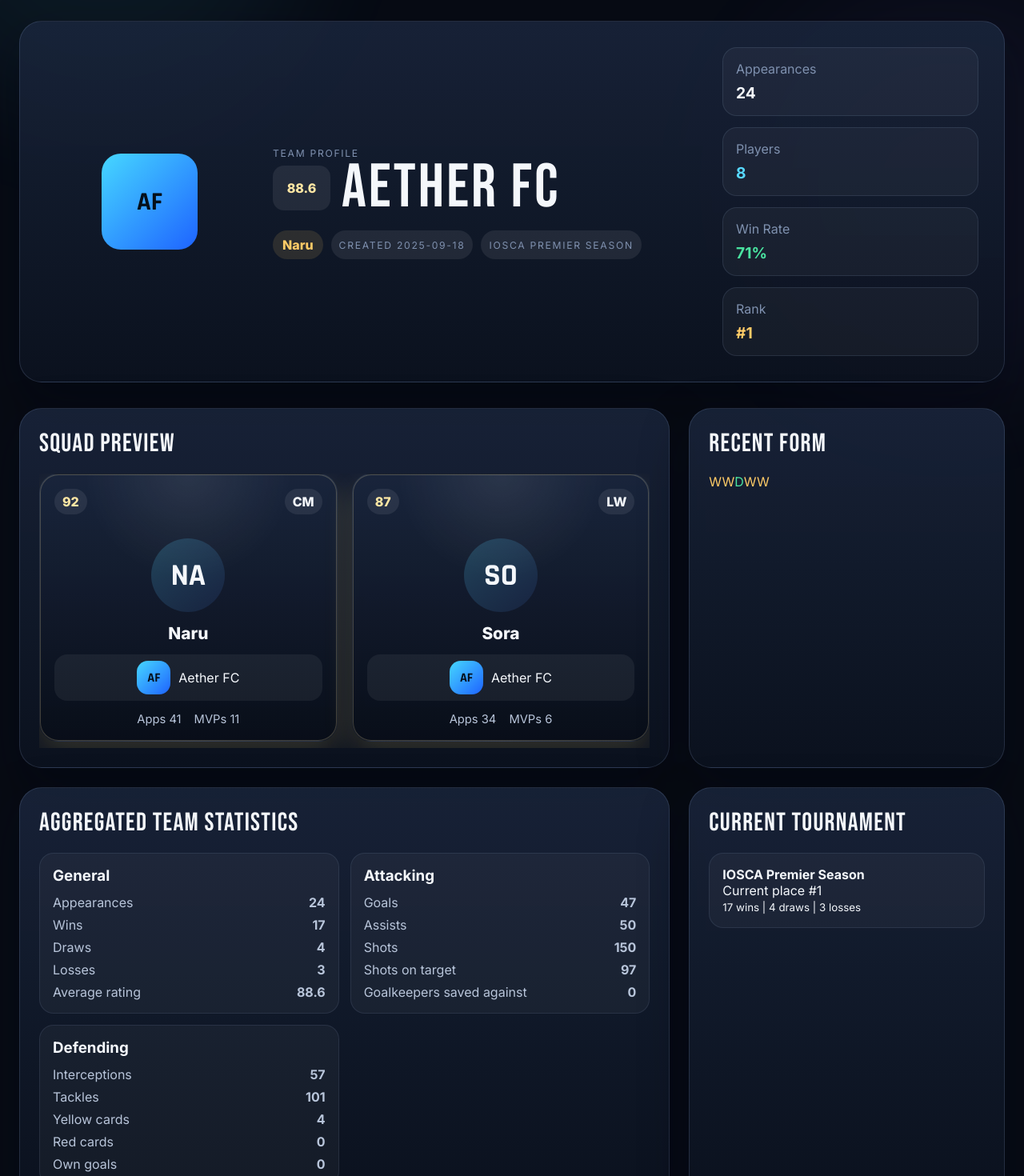
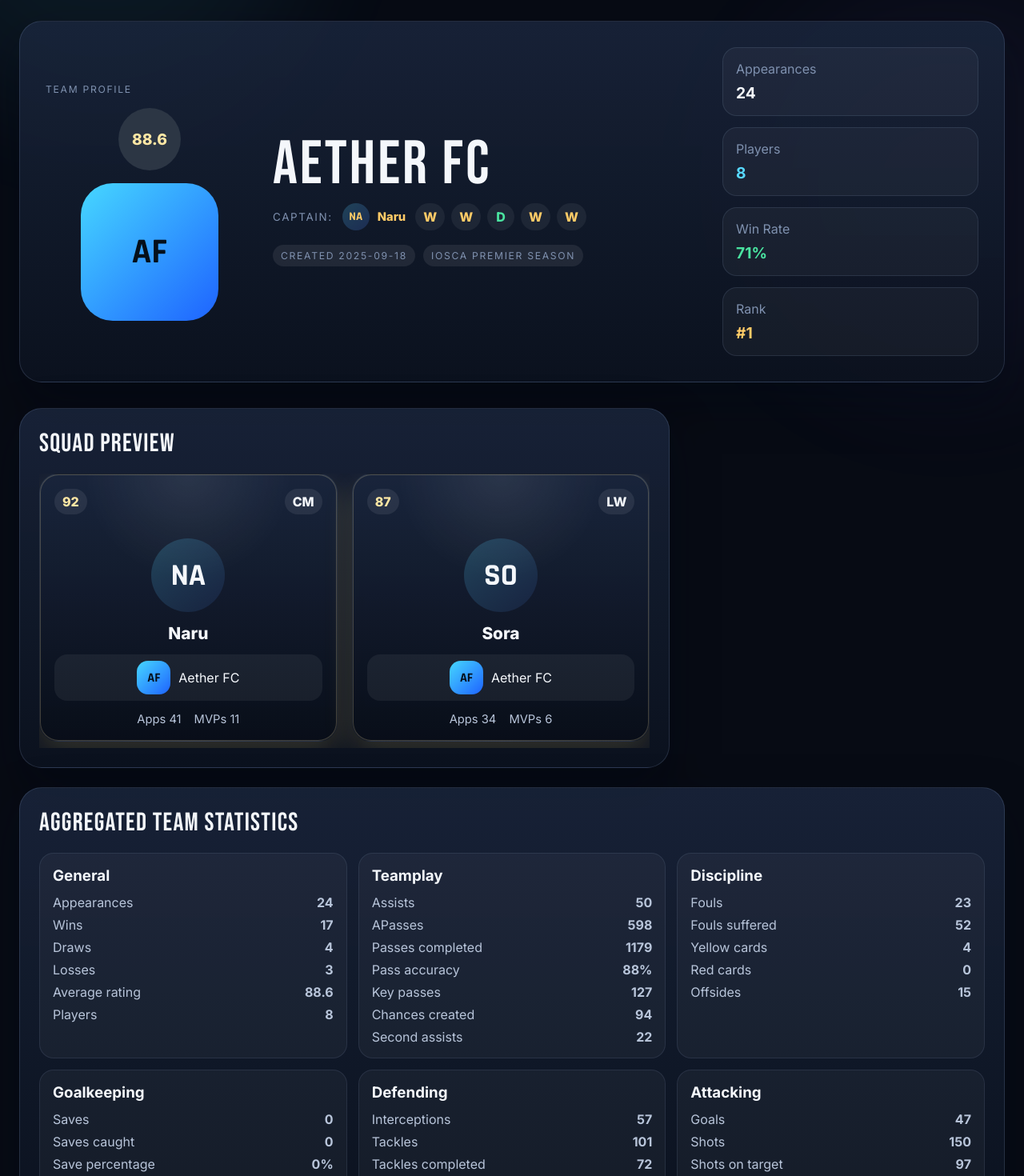
Before and after one commit to ramymomo20/exhub.github.io, a React app in the folder frontend/: page /#/teams/aether-fc in a window 1280 px wide. Shown: the part 180-1650 px from the top of the page at 80% size. Built offline with nearby package versions, Linux system fonts and the light colour scheme; the HTML template or start-up script is replaced by a standard one.

Commit message:
i hate websites

```diff
--- a/frontend/src/index.css
+++ b/frontend/src/index.css
@@ -202,6 +202,7 @@ h1, h2, h3, p, strong, span, small, a {
 
 .dashboard-grid { display: grid; grid-template-columns: repeat(3, minmax(0, 1fr)); gap: 24px; }
 .span-two { grid-column: span 2; }
+.span-full { grid-column: 1 / -1; }
 .horizontal-rail { display: grid; grid-auto-flow: column; grid-auto-columns: minmax(220px, 1fr); gap: 18px; overflow-x: auto; padding-bottom: 8px; }
 .player-card, .team-card, .match-card, .tournament-card, .media-card { transition: transform 180ms ease, border-color 180ms ease, box-shadow 180ms ease; }
 .player-card:hover, .team-card:hover, .match-card:hover, .tournament-card:hover, .media-card:hover { transform: translateY(-4px); border-color: var(--line-strong); }
@@ -725,6 +726,15 @@ th { color: var(--text-faint); font-weight: 600; }
   min-height: 100%;
 }
 
+.match-detail-layout {
+  align-items: start;
+}
+
+.match-detail-rail {
+  display: grid;
+  gap: 24px;
+}
+
 .match-hero-expanded {
   display: grid;
   gap: 18px;
@@ -748,6 +758,10 @@ th { color: var(--text-faint); font-weight: 600; }
   gap: 14px;
 }
 
+.hero-team-block {
+  display: flex;
+}
+
 .hero-team-block-right {
   justify-content: end;
 }
@@ -758,13 +772,24 @@ th { color: var(--text-faint); font-weight: 600; }
 }
 
 .event-stack-row {
-  display: flex;
-  justify-content: space-between;
+  display: grid;
+  grid-template-columns: minmax(0, 1fr) auto;
   gap: 12px;
   align-items: center;
   padding: 10px 12px;
   border-radius: 16px;
   background: rgba(255, 255, 255, 0.04);
+}
+
+.event-stack-player {
+  min-width: 0;
+}
+
+.event-stack-player strong {
+  display: block;
+  white-space: nowrap;
+  overflow: hidden;
+  text-overflow: ellipsis;
 }
 
 .event-stack-events {
@@ -804,7 +829,7 @@ th { color: var(--text-faint); font-weight: 600; }
 
 .mvp-summary-grid {
   display: grid;
-  grid-template-columns: repeat(3, minmax(0, 1fr));
+  grid-template-columns: 1fr;
   gap: 12px;
 }
 
@@ -823,6 +848,8 @@ th { color: var(--text-faint); font-weight: 600; }
 .highlights-list {
   display: grid;
   gap: 10px;
+  max-height: 560px;
+  overflow-y: auto;
 }
 
 .highlight-row {
@@ -1007,9 +1034,18 @@ th { color: var(--text-faint); font-weight: 600; }
   grid-template-columns: 260px minmax(0, 1fr) 320px;
 }
 
+.profile-portrait-column {
+  display: grid;
+  justify-items: center;
+  align-content: start;
+}
+
 .profile-top-badges {
-  display: flex;
+  display: grid;
+  grid-auto-flow: column;
   justify-content: center;
+  justify-items: center;
+  width: 100%;
   gap: 12px;
   margin-bottom: 14px;
 }
@@ -1022,6 +1058,10 @@ th { color: var(--text-faint); font-weight: 600; }
   justify-content: center;
   border-radius: 999px;
   background: rgba(47, 57, 72, 0.9);
+}
+
+.profile-center {
+  align-self: center;
 }
 
 .profile-position-badge {
@@ -1045,13 +1085,45 @@ th { color: var(--text-faint); font-weight: 600; }
 
 .activity-map {
   display: grid;
-  grid-template-columns: repeat(6, minmax(0, 1fr));
   gap: 8px;
+}
+
+.activity-map-shell {
+  display: grid;
+  gap: 14px;
+}
+
+.activity-map-legend {
+  display: flex;
+  align-items: center;
+  justify-content: space-between;
+  gap: 12px;
+  color: var(--text-faint);
+  font-size: 0.88rem;
+}
+
+.activity-map-legend-scale {
+  display: flex;
+  gap: 8px;
+}
+
+.activity-map-scroll {
+  overflow-x: auto;
+  padding-bottom: 8px;
+}
+
+.activity-map-year {
+  display: grid;
+  grid-auto-flow: column;
+  grid-template-rows: repeat(7, 14px);
+  grid-auto-columns: 14px;
+  gap: 6px;
+  min-width: max-content;
 }
 
 .activity-cell {
   aspect-ratio: 1 / 1;
-  border-radius: 8px;
+  border-radius: 4px;
   background: rgba(255, 255, 255, 0.05);
 }
 
@@ -1062,7 +1134,7 @@ th { color: var(--text-faint); font-weight: 600; }
 .activity-cell.level-5 { background: rgba(255, 203, 103, 0.48); }
 
 .stats-section-grid {
-  grid-template-columns: repeat(2, minmax(0, 1fr));
+  grid-template-columns: repeat(3, minmax(0, 1fr));
 }
 
 .stats-section-card h3 {
@@ -1104,16 +1176,69 @@ th { color: var(--text-faint); font-weight: 600; }
   font-weight: 800;
 }
 
+.team-hero-crest {
+  display: grid;
+  justify-items: center;
+  align-content: start;
+  gap: 16px;
+}
+
 .team-hero-crest-large .crest-large {
-  width: 120px;
-  height: 120px;
-  font-size: 2rem;
+  width: 172px;
+  height: 172px;
+  border-radius: 40px;
+  font-size: 2.75rem;
 }
 
 .team-profile-title-row {
   display: flex;
   align-items: center;
   gap: 14px;
+}
+
+.team-hero-eyebrow {
+  justify-self: start;
+  width: 100%;
+}
+
+.team-profile-rating-badge {
+  min-width: 78px;
+  min-height: 78px;
+  font-size: 1.2rem;
+}
+
+.team-profile-meta-row {
+  display: flex;
+  align-items: center;
+  gap: 12px;
+  flex-wrap: wrap;
+  margin-top: 12px;
+}
+
+.captain-label {
+  color: var(--text-faint);
+  font-size: 0.84rem;
+  letter-spacing: 0.12em;
+}
+
+.team-profile-meta-row .player-inline-link {
+  font-weight: 800;
+  color: var(--gold);
+}
+
+.form-pills {
+  display: flex;
+  flex-wrap: wrap;
+  gap: 8px;
+}
+
+.form-pill {
+  min-width: 34px;
+  padding: 7px 10px;
+  border-radius: 999px;
+  text-align: center;
+  font-weight: 800;
+  background: rgba(255, 255, 255, 0.06);
 }
 
 .category-pill-row {
@@ -1222,9 +1347,12 @@ th { color: var(--text-faint); font-weight: 600; }
   .team-hero-reworked,
   .lineups-grid,
   .shot-zones-grid,
-  .stats-section-grid,
   .record-link-list {
     grid-template-columns: 1fr;
+  }
+
+  .stats-section-grid {
+    grid-template-columns: repeat(2, minmax(0, 1fr));
   }
 
   .scoreboard-expanded {
@@ -1299,12 +1427,17 @@ th { color: var(--text-faint); font-weight: 600; }
     font-size: 0.74rem;
   }
 
-  .activity-map {
-    grid-template-columns: repeat(4, minmax(0, 1fr));
+  .activity-map-legend {
+    align-items: flex-start;
+    flex-direction: column;
   }
 
   .filter-bar-teams,
   .filter-bar-matches {
     grid-template-columns: 1fr;
   }
+
+  .stats-section-grid {
+    grid-template-columns: 1fr;
+  }
 }
--- a/frontend/src/pages/PlayerProfilePage.jsx
+++ b/frontend/src/pages/PlayerProfilePage.jsx
@@ -59,14 +59,10 @@ export function PlayerProfilePage() {
         </Widget>
 
         <Widget title="Activity Map">
-          <div className="activity-map">
-            {player.activity.map((value, index) => (
-              <span key={`${value}-${index}`} className={`activity-cell level-${Math.min(value, 5)}`} />
-            ))}
-          </div>
+          <ActivityMap values={player.activity} />
         </Widget>
 
-        <Widget title="Statistics" className="span-two">
+        <Widget title="Statistics" className="span-full">
           <div className="stats-section-grid">
             <StatSection title="General" items={[
               ['Appearances', player.stats.appearances],
@@ -166,6 +162,55 @@ export function PlayerProfilePage() {
   )
 }
 
+function ActivityMap({ values }) {
+  const cells = buildActivityCells(values)
+
+  return (
+    <div className="activity-map-shell">
+      <div className="activity-map-legend">
+        <span>Low</span>
+        <div className="activity-map-legend-scale">
+          {[0, 1, 2, 3, 4, 5].map((value) => (
+            <span key={value} className={`activity-cell level-${value}`} />
+          ))}
+        </div>
+        <span>High</span>
+      </div>
+
+      <div className="activity-map-scroll">
+        <div className="activity-map-year">
+          {cells.map((cell) => (
+            <span
+              key={cell.date}
+              className={`activity-cell level-${cell.level}`}
+              title={`${cell.label}: ${cell.value} matches`}
+              aria-label={`${cell.label}: ${cell.value} matches`}
+            />
+          ))}
+        </div>
+      </div>
+    </div>
+  )
+}
+
+function buildActivityCells(values) {
+  const base = Array.isArray(values) && values.length ? values : [0]
+  const start = new Date('2026-01-01T00:00:00')
+
+  return Array.from({ length: 365 }, (_, index) => {
+    const date = new Date(start)
+    date.setDate(start.getDate() + index)
+    const value = base[index % base.length]
+
+    return {
+      date: date.toISOString().slice(0, 10),
+      label: date.toLocaleDateString('en-US', { month: 'short', day: 'numeric', year: 'numeric' }),
+      value,
+      level: Math.min(Math.max(value, 0), 5),
+    }
+  })
+}
+
 function StatSection({ title, items }) {
   return (
     <div className="stats-section-card">
--- a/frontend/src/pages/TeamProfilePage.jsx
+++ b/frontend/src/pages/TeamProfilePage.jsx
@@ -1,6 +1,6 @@
-import { Navigate, useParams } from 'react-router-dom'
-import { Crest, FormPills, PageTrail, PlayerBadge, StatChip, Widget } from '../components/ui'
-import { getTeamById, listMatchesByTeamId, listPlayersByTeamId, listTournaments } from '../data/repository'
+import { Link, Navigate, useParams } from 'react-router-dom'
+import { Crest, FormPills, PageTrail, PlayerBadge, PlayerInlineLink, StatChip, Widget } from '../components/ui'
+import { getPlayerById, getTeamById, listMatchesByTeamId, listPlayersByTeamId, listTournaments } from '../data/repository'
 import { getRatingToneClass } from '../utils/rating'
 
 export function TeamProfilePage() {
@@ -14,6 +14,8 @@ export function TeamProfilePage() {
   const squad = listPlayersByTeamId(team.id)
   const recent = listMatchesByTeamId(team.id).slice(0, 5)
   const latestTournament = listTournaments().find((tournament) => tournament.id === 'iosca-premier-season')
+  const aggregated = buildTeamStatistics(squad)
+  const captain = getPlayerById(squad.find((player) => player.name === team.captain)?.id ?? '')
 
   return (
     <div className="page-stack">
@@ -21,16 +23,20 @@ export function TeamProfilePage() {
 
       <section className="team-hero card team-hero-reworked">
         <div className="team-hero-crest team-hero-crest-large">
+          <span className="eyebrow team-hero-eyebrow">Team Profile</span>
+          <span className={`profile-big-badge team-profile-rating-badge ${getRatingToneClass(team.avgRating)}`}>{team.avgRating.toFixed(1)}</span>
           <Crest teamId={team.id} large />
         </div>
         <div className="team-hero-copy">
-          <span className="eyebrow">Team Profile</span>
           <div className="team-profile-title-row">
-            <span className={`team-rating-badge team-rating-badge-large ${getRatingToneClass(team.avgRating)}`}>{team.avgRating.toFixed(1)}</span>
             <h1>{team.name}</h1>
           </div>
+          <div className="team-profile-meta-row">
+            <span className="captain-label">CAPTAIN:</span>
+            {captain ? <PlayerInlineLink playerId={captain.id} compact /> : <span className="captain-highlight">{team.captain}</span>}
+            <FormPills values={team.form} />
+          </div>
           <div className="profile-badges">
-            <span className="captain-highlight">{team.captain}</span>
             <span className="tag">Created {team.createdOn}</span>
             <span className="tag">{team.competition}</span>
           </div>
@@ -52,11 +58,7 @@ export function TeamProfilePage() {
           </div>
         </Widget>
 
-        <Widget title="Recent Form">
-          <FormPills values={team.form} />
-        </Widget>
-
-        <Widget title="Aggregated Team Statistics" className="span-two">
+        <Widget title="Aggregated Team Statistics" className="span-full">
           <div className="stats-section-grid">
             <TeamStatSection title="General" items={[
               ['Appearances', team.appearances],
@@ -64,20 +66,44 @@ export function TeamProfilePage() {
               ['Draws', team.draws],
               ['Losses', team.losses],
               ['Average rating', team.avgRating.toFixed(1)],
+              ['Players', team.playerCount],
+            ]} />
+            <TeamStatSection title="Teamplay" items={[
+              ['Assists', aggregated.assists],
+              ['APasses', aggregated.apasses],
+              ['Passes completed', aggregated.passesCompleted],
+              ['Pass accuracy', `${aggregated.passAccuracy}%`],
+              ['Key passes', aggregated.keyPasses],
+              ['Chances created', aggregated.chancesCreated],
+              ['Second assists', aggregated.secondAssists],
+            ]} />
+            <TeamStatSection title="Discipline" items={[
+              ['Fouls', aggregated.fouls],
+              ['Fouls suffered', aggregated.foulsSuffered],
+              ['Yellow cards', aggregated.yellowCards],
+              ['Red cards', aggregated.redCards],
+              ['Offsides', aggregated.offsides],
+            ]} />
+            <TeamStatSection title="Goalkeeping" items={[
+              ['Saves', aggregated.saves],
+              ['Saves caught', aggregated.savesCaught],
+              ['Save percentage', `${aggregated.savePercentage}%`],
+              ['Goals conceded', aggregated.goalsConceded],
+              ['Own goals', aggregated.ownGoals],
+            ]} />
+            <TeamStatSection title="Defending" items={[
+              ['Interceptions', aggregated.interceptions],
+              ['Tackles', aggregated.tackles],
+              ['Tackles completed', aggregated.tacklesCompleted],
+              ['Tackle accuracy', `${aggregated.tackleAccuracy}%`],
+              ['Average distance ran', `${aggregated.distanceRan} km`],
             ]} />
             <TeamStatSection title="Attacking" items={[
-              ['Goals', squad.reduce((sum, player) => sum + player.stats.goals, 0)],
-              ['Assists', squad.reduce((sum, player) => sum + player.stats.assists, 0)],
-              ['Shots', squad.reduce((sum, player) => sum + player.stats.shots, 0)],
-              ['Shots on target', squad.reduce((sum, player) => sum + player.stats.shotsOnTarget, 0)],
-              ['Goalkeepers saved against', 0],
-            ]} />
-            <TeamStatSection title="Defending" items={[
-              ['Interceptions', squad.reduce((sum, player) => sum + player.stats.interceptions, 0)],
-              ['Tackles', squad.reduce((sum, player) => sum + player.stats.tackles, 0)],
-              ['Yellow cards', squad.reduce((sum, player) => sum + player.stats.yellowCards, 0)],
-              ['Red cards', squad.reduce((sum, player) => sum + player.stats.redCards, 0)],
-              ['Own goals', squad.reduce((sum, player) => sum + player.stats.ownGoals, 0)],
+              ['Goals', aggregated.goals],
+              ['Shots', aggregated.shots],
+              ['Shots on target', aggregated.shotsOnTarget],
+              ['Shot accuracy', `${aggregated.shotAccuracy}%`],
+              ['Goals per game', aggregated.goalsPerGame],
             ]} />
           </div>
         </Widget>
@@ -93,7 +119,7 @@ export function TeamProfilePage() {
         <Widget title="Recent Matches" className="span-two">
           <div className="results-stack">
             {recent.map((match) => (
-              <div key={match.id} className="log-card">
+              <Link key={match.id} className="log-card log-card-link" to={`/matches/${match.id}`}>
                 <div>
                   <strong>{match.competition}</strong>
                   <p>{match.date} | {match.time}</p>
@@ -101,9 +127,9 @@ export function TeamProfilePage() {
                 <div className="log-card-score">{match.homeScore} : {match.awayScore}</div>
                 <div>
                   <strong>MVP</strong>
-                  <p>{match.mvpId}</p>
+                  {getPlayerById(match.mvpId) ? <PlayerInlineLink playerId={match.mvpId} compact /> : <p>{match.mvpId}</p>}
                 </div>
-              </div>
+              </Link>
             ))}
           </div>
         </Widget>
@@ -127,6 +153,51 @@ export function TeamProfilePage() {
   )
 }
 
+function buildTeamStatistics(squad) {
+  const totals = squad.reduce((accumulator, player) => {
+    Object.entries(player.stats).forEach(([key, value]) => {
+      if (typeof value === 'number') {
+        accumulator[key] = (accumulator[key] ?? 0) + value
+      }
+    })
+
+    return accumulator
+  }, {})
+
+  const playersCount = squad.length || 1
+  const appearances = totals.appearances || 1
+
+  return {
+    assists: totals.assists ?? 0,
+    apasses: totals.apasses ?? 0,
+    passesCompleted: totals.passesCompleted ?? 0,
+    passAccuracy: Math.round((totals.passAccuracy ?? 0) / playersCount),
+    keyPasses: totals.keyPasses ?? 0,
+    chancesCreated: totals.chancesCreated ?? 0,
+    secondAssists: totals.secondAssists ?? 0,
+    fouls: totals.fouls ?? 0,
+    foulsSuffered: totals.foulsSuffered ?? 0,
+    yellowCards: totals.yellowCards ?? 0,
+    redCards: totals.redCards ?? 0,
+    offsides: totals.offsides ?? 0,
+    saves: totals.saves ?? 0,
+    savesCaught: totals.savesCaught ?? 0,
+    savePercentage: Math.round((totals.savePercentage ?? 0) / playersCount),
+    goalsConceded: totals.goalsConceded ?? 0,
+    ownGoals: totals.ownGoals ?? 0,
+    interceptions: totals.interceptions ?? 0,
+    tackles: totals.tackles ?? 0,
+    tacklesCompleted: totals.tacklesCompleted ?? 0,
+    tackleAccuracy: Math.round((totals.tackleAccuracy ?? 0) / playersCount),
+    distanceRan: ((totals.distanceRan ?? 0) / playersCount).toFixed(1),
+    goals: totals.goals ?? 0,
+    shots: totals.shots ?? 0,
+    shotsOnTarget: totals.shotsOnTarget ?? 0,
+    shotAccuracy: Math.round((totals.shotAccuracy ?? 0) / playersCount),
+    goalsPerGame: ((totals.goals ?? 0) / appearances).toFixed(2),
+  }
+}
+
 function TeamStatSection({ title, items }) {
   return (
     <div className="stats-section-card">
```
Also changed, not shown: frontend/src/pages/MatchDetailPage.jsx (+49 -45 lines).
